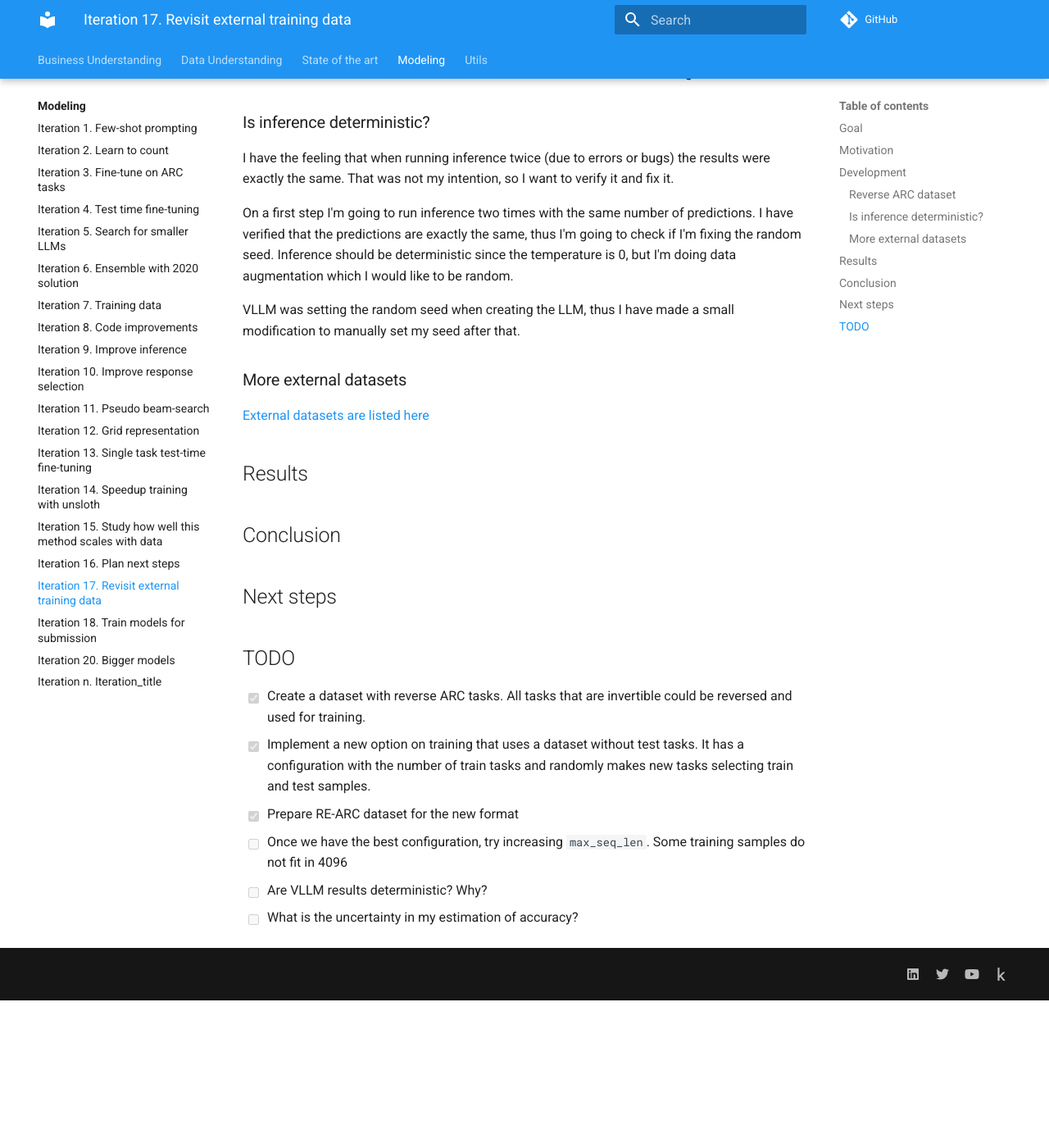
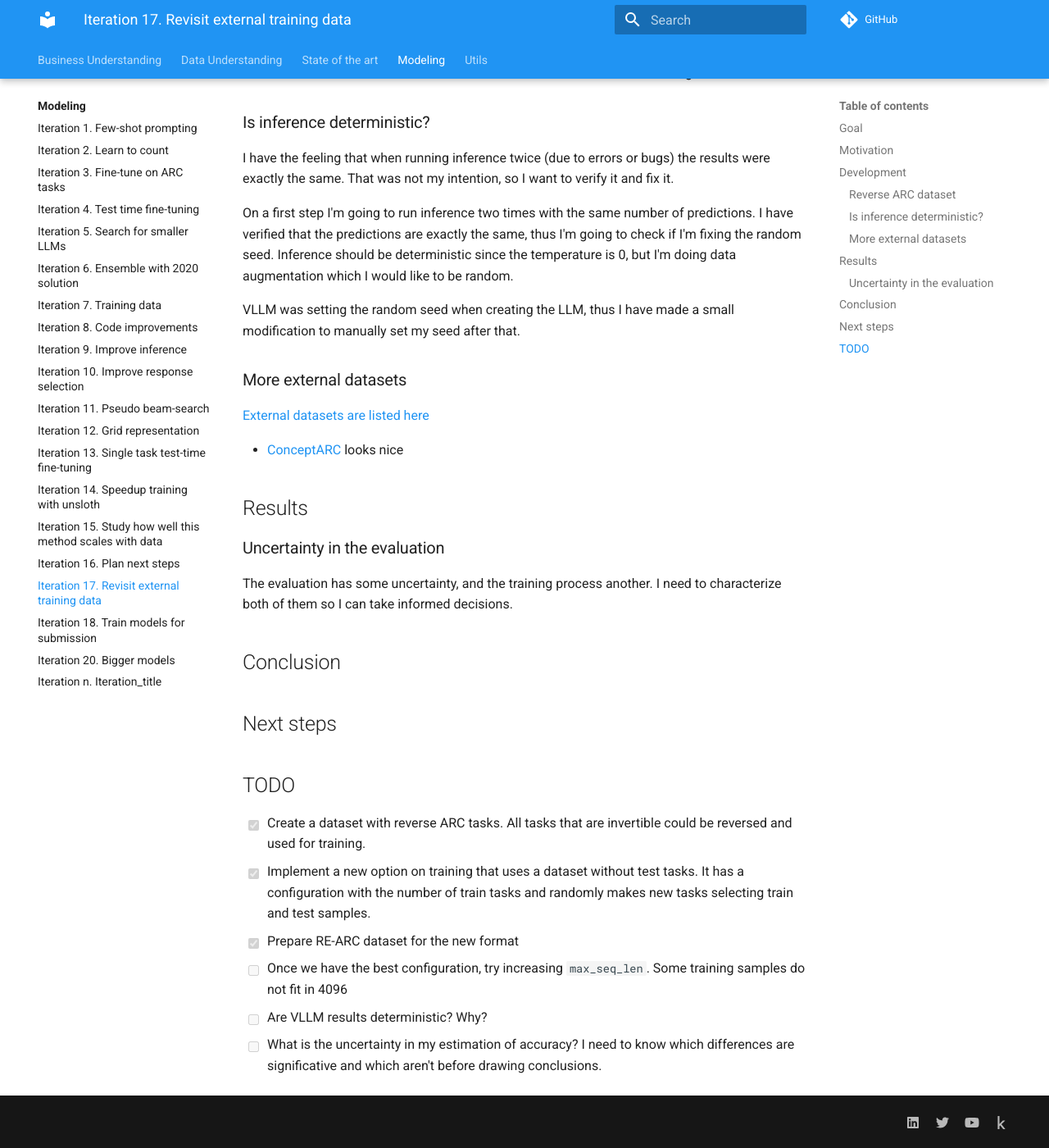
Before and after one commit to zhengjunyao-work/arc24, an MkDocs documentation site: the page built from docs/modeling/Iteration_17_external_data.md, in a window 1280 px wide and 1400 px high, scrolled down 800 px. Shown: the whole window at 82% size. Built offline with MkDocs 1.6.1 and Material for MkDocs 9.7.7, drawn with Linux system fonts in a browser that asks for light colours; comment, search, counter and statistics services are not loaded; before the commit the page ends 2020 px from its top, so only the background shows below that.

Commit message:
updated documentation

```diff
--- a/docs/modeling/Iteration_17_external_data.md
+++ b/docs/modeling/Iteration_17_external_data.md
@@ -38,9 +38,14 @@ VLLM was setting the random seed when creating the LLM, thus I have made a small
 
 [External datasets are listed here](../02_Data_Understanding.md#external-data)
 
-
+- [ConceptARC](https://neoneye.github.io/arc/?dataset=ConceptARC) looks nice
 
 ## Results
+
+### Uncertainty in the evaluation
+
+The evaluation has some uncertainty, and the training process another. I need to characterize both of them
+so I can take informed decisions.
 
 ## Conclusion
 
@@ -53,4 +58,4 @@ VLLM was setting the random seed when creating the LLM, thus I have made a small
 - [x] Prepare RE-ARC dataset for the new format
 - [ ] Once we have the best configuration, try increasing `max_seq_len`. Some training samples do not fit in 4096
 - [ ] Are VLLM results deterministic? Why?
-- [ ] What is the uncertainty in my estimation of accuracy?
+- [ ] What is the uncertainty in my estimation of accuracy? I need to know which differences are significative and which aren't before drawing conclusions.
```
